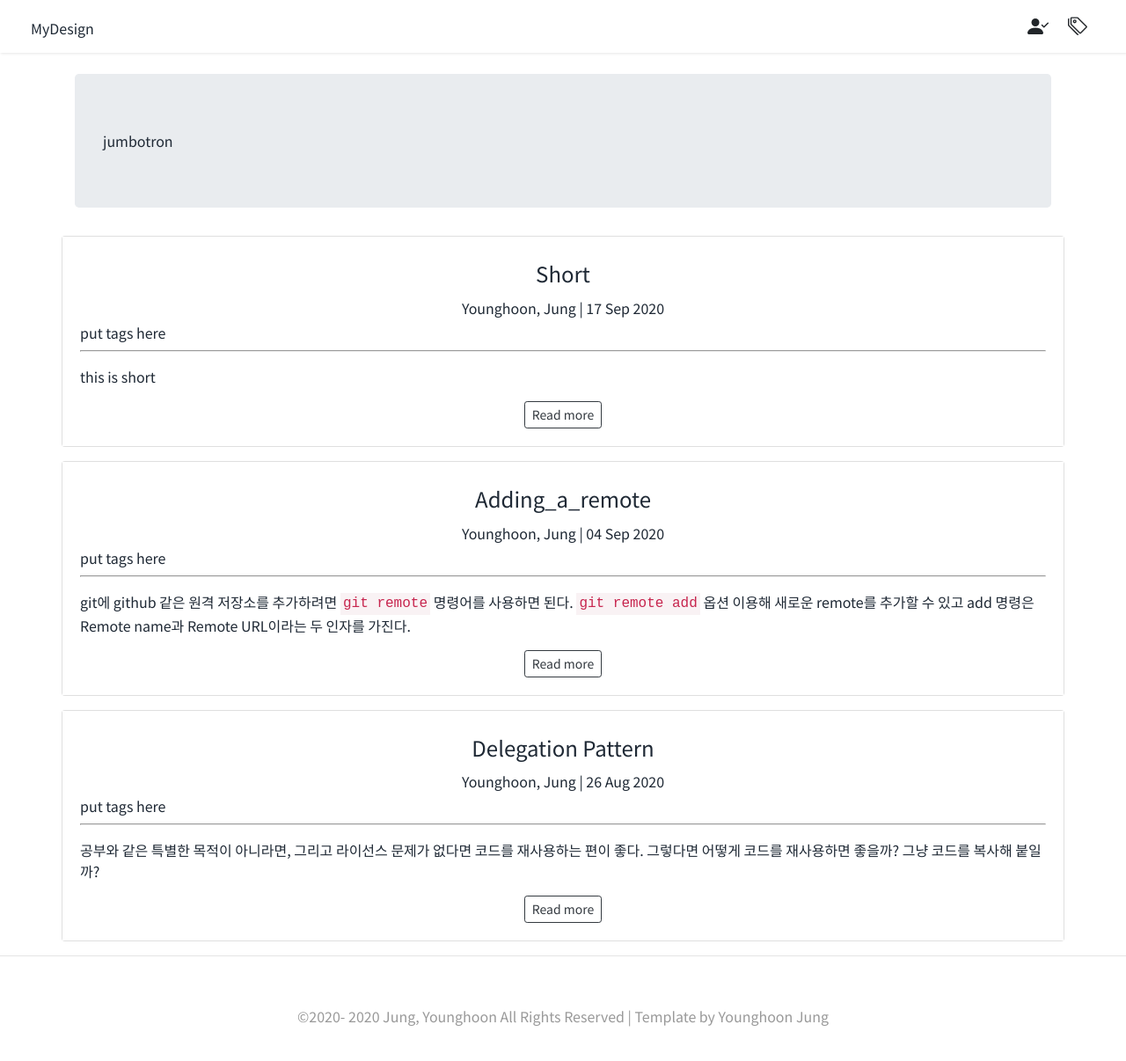
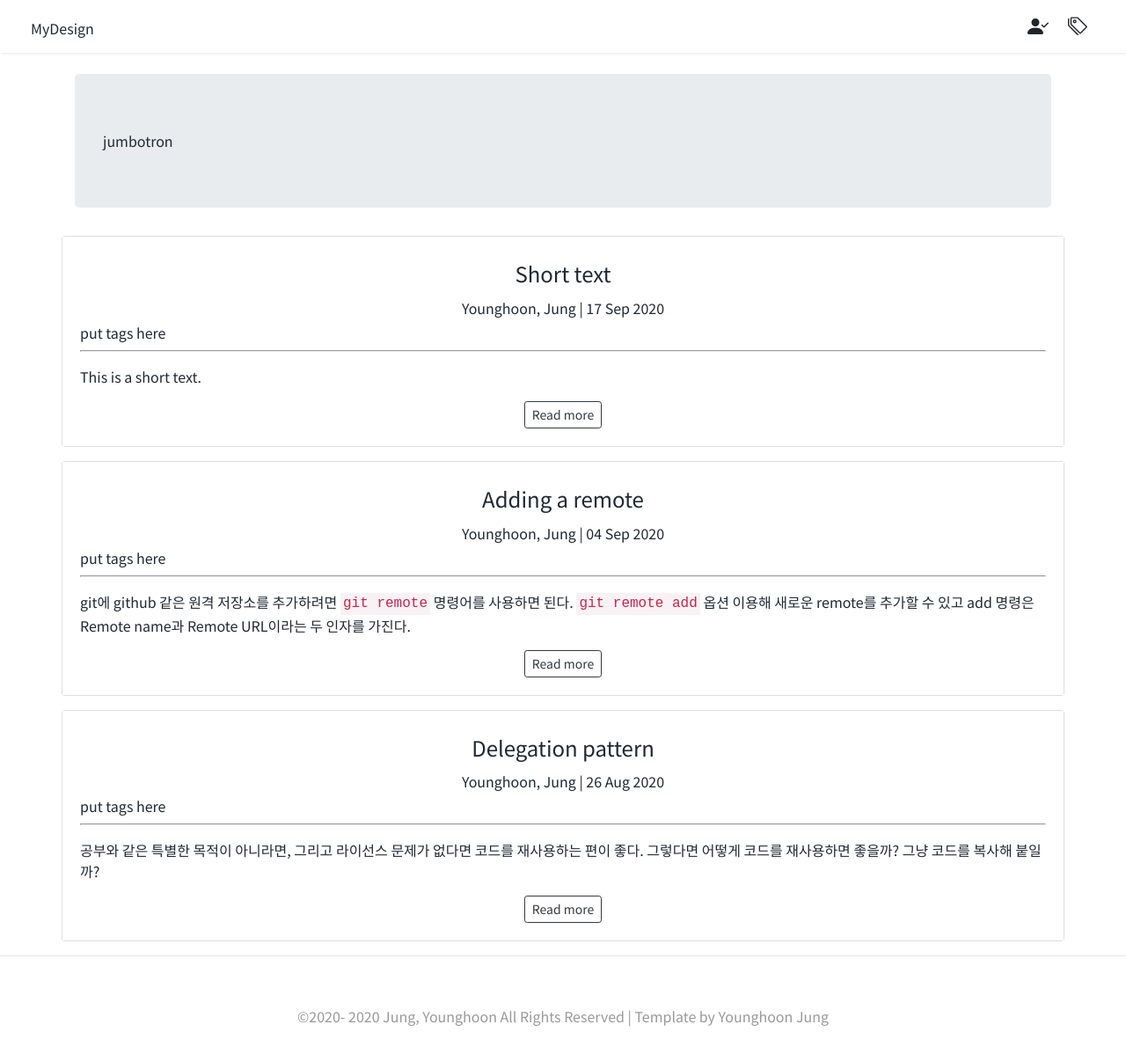
Before and after one commit to younghoonJ/younghoonJ.github.io, a Jekyll site: the page built from index.html, in a window 1280 px wide and 1223 px high. Shown: the top 1206 px of the window at 88% size. Built offline with Jekyll 4.4.1, drawn with Linux system fonts in a browser that asks for light colours; comment, search, counter and statistics services are not loaded.

Commit message:
post title fix

```diff
--- a/_layouts/post.html
+++ b/_layouts/post.html
@@ -8,7 +8,7 @@
       <div class="card-body bg-white px24 py-0">
         <div class="wrapper">
           <div>
-            <h1 class="post-title text-center mt-5 mb-2">{{page.title}}</h1>
+            <h1 class="post-title text-center mt-5 mb-2">{{page.post-title}}</h1>
           </div>
           <div class="text-center mt-1 mb-0">{{page.author}}</div>
           <div class="text-center mt-0 mb-2">{{ page.date | date_to_string }}</div>
--- a/_posts/2020-09-17-short.md
+++ b/_posts/2020-09-17-short.md
@@ -1,6 +1,7 @@
 ---
 layout: post
 author: Younghoon, Jung
+post-title: Short text
 ---
 
-this is short
+This is a short text.
--- a/index.html
+++ b/index.html
@@ -16,7 +16,7 @@
       <div class="card mt-3 mx-auto">
         <div class="card-body bg-white">
           <div>
-            <h4 class="card-title text-center mt-2"><a href="{{ post.url }}">{{ post.title }}</a></h4>
+            <h4 class="card-title text-center mt-2"><a href="{{ post.url }}">{{ post.post-title }}</a></h4>
           </div>
           <div class="mb-1 text-center">{{post.author}} | {{ post.date | date_to_string }}</div>
           <div class="card-post-tags">put tags here</div>
```
Also changed, not shown: _posts/2020-08-26-delegation-pattern.md (+1 -0 lines), _posts/2020-09-04-adding-a-remote.md (renamed from _posts/2020-09-04-adding_a_remote.md, +1 -0 lines).
